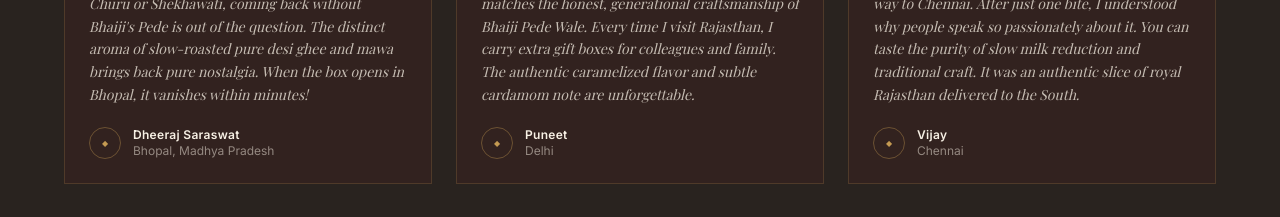
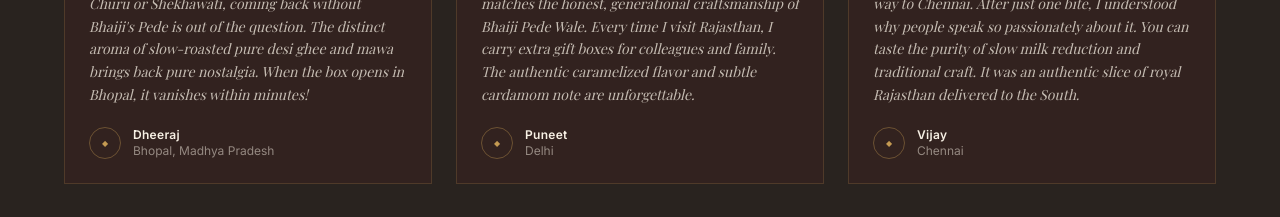
Before and after one commit to ds1805/BPW, a Next.js app: page /gallery in a window 1280 px wide. Shown: the part 1800-2017 px from the top of the page. Built offline with nearby package versions, Linux system fonts and the light colour scheme; a web font is replaced by a local one.

Commit message:
Shorten name in testimonials data

```diff
--- a/src/data/testimonials.ts
+++ b/src/data/testimonials.ts
@@ -11,7 +11,7 @@ export interface Testimonial {
 export const testimonials: Testimonial[] = [
   {
     id: "t1",
-    name: "Dheeraj Saraswat",
+    name: "Dheeraj",
     location: "Bhopal, Madhya Pradesh",
     quote:
       "Whenever anyone in our extended family visits Churu or Shekhawati, coming back without Bhaiji's Pede is out of the question. The distinct aroma of slow-roasted pure desi ghee and mawa brings back pure nostalgia. When the box opens in Bhopal, it vanishes within minutes!",
```
